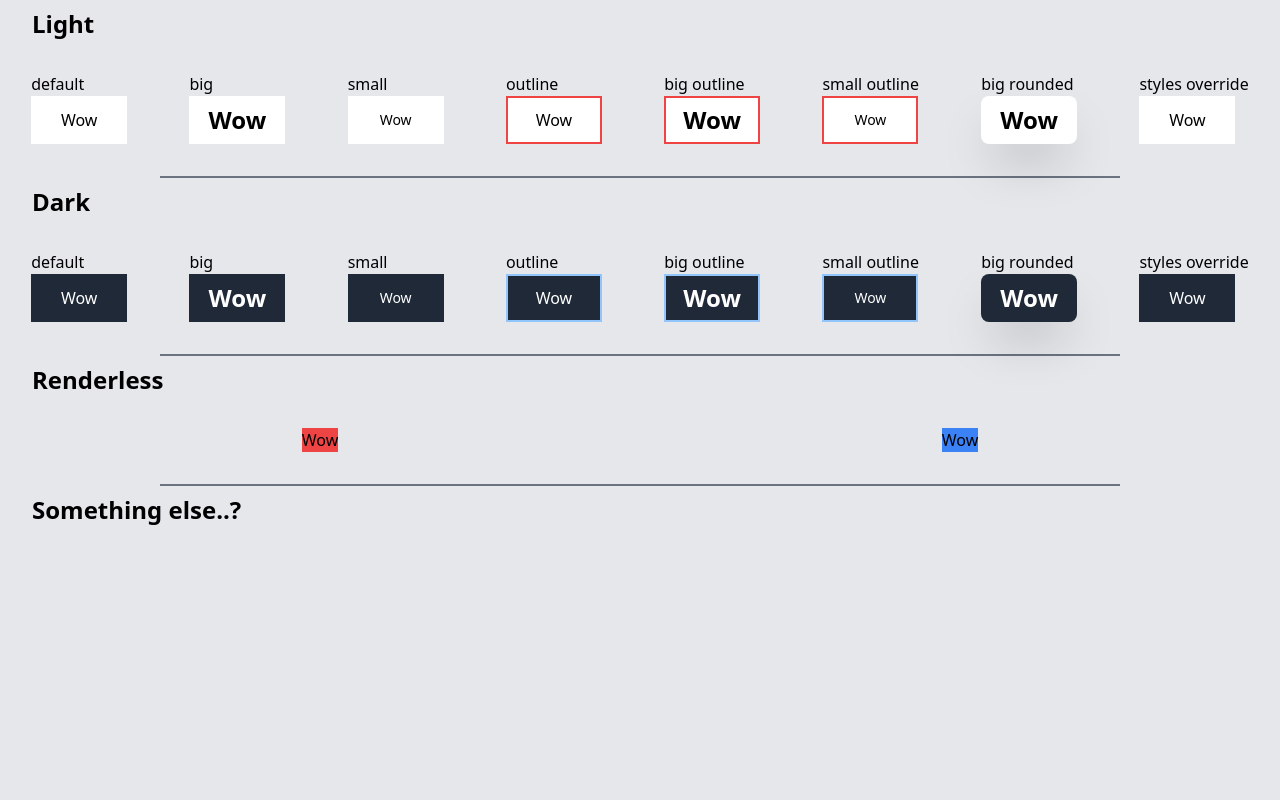
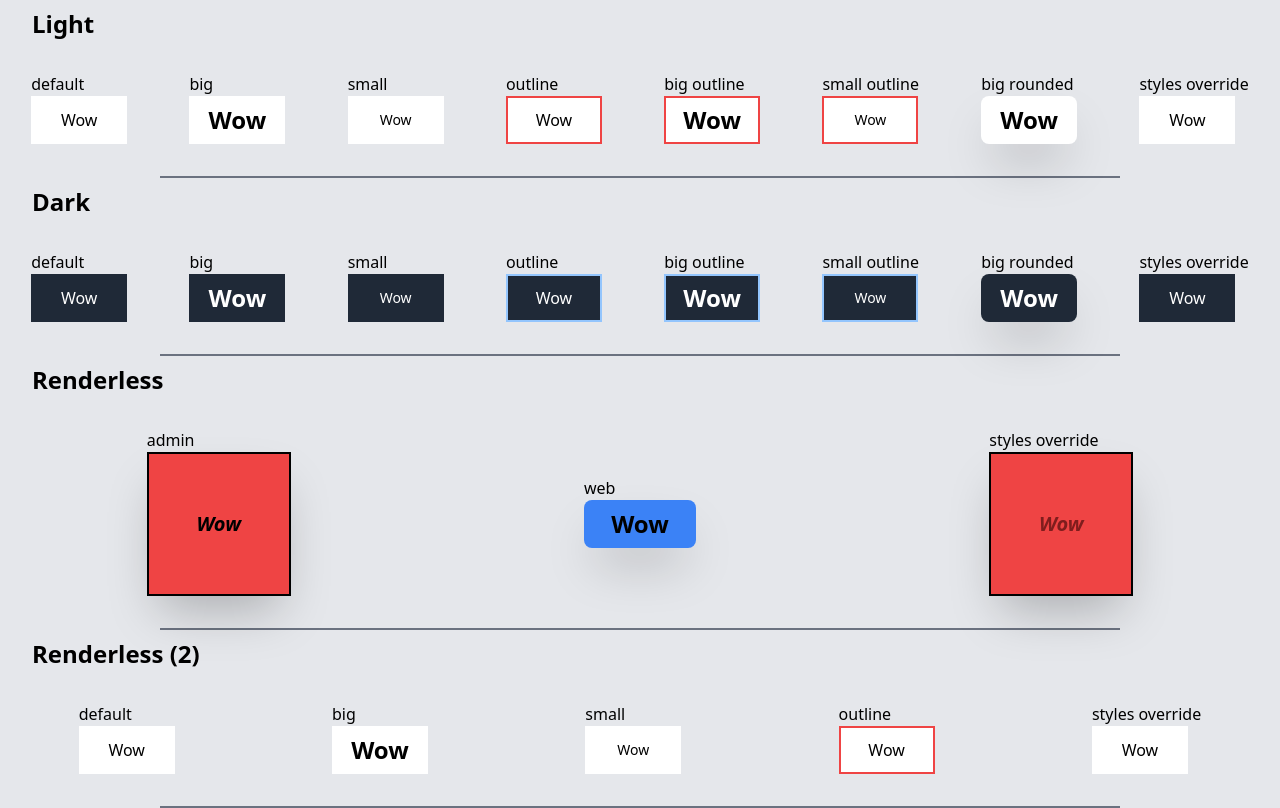
Before and after one commit to mi544/tailwind-vue-components-usage, a Vue app: page / in a window 1280 px wide. Built offline with nearby package versions, Linux system fonts and the light colour scheme.

Commit message:
adds new components, general cleanup

```diff
--- a/src/App.vue
+++ b/src/App.vue
@@ -1,11 +1,10 @@
 <script>
 import PMain from './components/PMain.vue'
 import PBlock from './components/PBlock.vue'
-import PTitle from './components/PTitle.vue'
 import SimpleButton from './components/SimpleButton.vue'
 import PWrapper from './components/PWrapper.vue'
-import DifferentButton from './components/DifferentButton'
-import PLineBreak from './components/PLineBreak.vue'
+import DifferentButton from './components/DifferentButton/index.js'
+import RenderlessButton from './components/RenderlessButton.js'
 
 export default {
   name: 'App',
@@ -14,17 +13,17 @@ export default {
     SimpleButton,
     PWrapper,
     DifferentButton,
-    PLineBreak,
     PBlock,
-    PTitle,
+    RenderlessButton,
   },
 }
 </script>
 
 <template>
   <PMain>
-    <PTitle>Light</PTitle>
-    <PBlock>
+    <!-- option 1 -->
+    <!-- light theme -->
+    <PBlock title="Light">
       <PWrapper class="mt-0 pt-8">
         <p>default</p>
         <SimpleButton>Wow</SimpleButton>
@@ -62,9 +61,8 @@ export default {
         </SimpleButton>
       </PWrapper>
     </PBlock>
-    <PLineBreak />
-    <PTitle>Dark</PTitle>
-    <PBlock>
+    <!-- dark theme -->
+    <PBlock title="Dark">
       <PWrapper class="mt-0 pt-8">
         <p>default</p>
         <SimpleButton dark>Wow</SimpleButton>
@@ -103,19 +101,51 @@ export default {
         </SimpleButton>
       </PWrapper>
     </PBlock>
-    <PLineBreak />
-    <PTitle>Renderless</PTitle>
-    <PBlock>
+    <!-- option 2 -->
+    <PBlock title="Renderless">
       <PWrapper>
+        <p>admin</p>
         <DifferentButton app="admin">Wow</DifferentButton>
       </PWrapper>
       <PWrapper>
+        <p>web</p>
         <DifferentButton app="web">Wow</DifferentButton>
       </PWrapper>
+      <PWrapper>
+        <p>styles override</p>
+        <DifferentButton
+          class="bg-blue-200 font-thin border-green-200 text-red-900"
+        >
+          Wow
+        </DifferentButton>
+      </PWrapper>
     </PBlock>
-    <PLineBreak />
-    <PBlock>
-      <PTitle>Something else..?</PTitle>
+    <!-- option 3 -->
+    <PBlock title="Renderless (2)">
+      <PWrapper>
+        <p>default</p>
+        <RenderlessButton>Wow</RenderlessButton>
+      </PWrapper>
+      <PWrapper>
+        <p>big</p>
+        <RenderlessButton tag="big">Wow</RenderlessButton>
+      </PWrapper>
+      <PWrapper>
+        <p>small</p>
+        <RenderlessButton tag="small">Wow</RenderlessButton>
+      </PWrapper>
+      <PWrapper>
+        <p>outline</p>
+        <RenderlessButton tag="outline">Wow</RenderlessButton>
+      </PWrapper>
+      <PWrapper>
+        <p>styles override</p>
+        <RenderlessButton
+          class="bg-blue-200 font-thin border-green-200 text-red-900"
+        >
+          Wow
+        </RenderlessButton>
+      </PWrapper>
     </PBlock>
   </PMain>
 </template>
--- a/src/components/DifferentButton/DifferentButtonAdmin.vue
+++ b/src/components/DifferentButton/DifferentButtonAdmin.vue
@@ -1,5 +1,11 @@
 <template>
-  <button class="block bg-red-500">
+  <button
+    :class="[
+      'transition-colors h-36 w-36',
+      'bg-red-500 text-xl font-bold italic shadow-2xl',
+      'border-2 border-black',
+    ]"
+  >
     <slot />
   </button>
 </template>
--- a/src/components/DifferentButton/DifferentButtonWeb.vue
+++ b/src/components/DifferentButton/DifferentButtonWeb.vue
@@ -1,5 +1,11 @@
 <template>
-  <button class="block bg-blue-500">
+  <button
+    :class="[
+      'transition-colors h-12 w-28',
+      'bg-blue-500 text-2xl font-bold shadow-2xl',
+      'rounded-lg',
+    ]"
+  >
     <slot />
   </button>
 </template>
--- a/src/components/PBlock.vue
+++ b/src/components/PBlock.vue
@@ -1,11 +1,30 @@
 <script>
+import PLineBreak from './PLineBreak.vue'
+import PTitle from './PTitle.vue'
+
 export default {
   name: 'PBlock',
+  props: {
+    title: {
+      type: String,
+      required: false,
+    },
+  },
+  components: {
+    PLineBreak,
+    PTitle,
+  },
 }
 </script>
 
 <template>
-  <div class="flex flex-wrap">
-    <slot />
+  <div>
+    <PTitle>
+      {{ title }}
+    </PTitle>
+    <div class="flex flex-wrap items-center">
+      <slot />
+    </div>
+    <PLineBreak />
   </div>
 </template>
--- /dev/null
+++ b/src/components/RenderlessButton.js
@@ -0,0 +1,28 @@
+export default {
+  name: 'RenderlessButton',
+  props: {
+    tag: {
+      type: String,
+      default: () => '',
+      validator: function (value) {
+        return ['', 'big', 'small', 'outline', 'rounded'].indexOf(value) !== -1
+      },
+    },
+  },
+  computed: {
+    componentClasses() {
+      const initialClasses =
+        'transition-colors h-12 w-24 bg-white hover:bg-gray-800 text-black hover:text-white border-red-500 hover:border-blue-300'
+      const classList = {
+        big: 'text-2xl font-bold',
+        small: 'text-sm font-normal',
+        outline: 'border-2',
+        rounded: 'rounded-lg shadow-2xl',
+      }
+      return initialClasses + ' ' + (classList[this.tag] ?? '')
+    },
+  },
+  render(h) {
+    return h('button', { class: this.componentClasses }, this.$slots.default)
+  },
+}
--- /dev/null
+++ b/src/components/RenderlessButton_notincluded.js
@@ -0,0 +1,38 @@
+export default {
+  name: 'RenderlessButton',
+  props: {
+    tag: {
+      type: String,
+      default: () => '',
+      validator: function (value) {
+        const passedClassesArr = value.split(' ')
+        const validClasses = ['', 'big', 'small', 'outline', 'rounded']
+        return passedClassesArr.every((x) => validClasses.includes(x))
+      },
+    },
+  },
+  data: function () {
+    return {
+      initialClasses: 'transition-colors h-12 w-24',
+      classesArr: [
+        ['big', 'text-2xl font-bold'],
+        ['small', 'text-sm font-normal'],
+        ['outline', 'border-2'],
+        ['rounded', 'rounded-lg shadow-2xl'],
+      ],
+    }
+  },
+  computed: {
+    componentClasses() {
+      const a = this.classesArr.reduce(
+        (acc, x) => (this.tag.includes(x[0]) ? acc + x[1] : ''),
+        initialClasses,
+      )
+      console.log(a)
+      return a
+    },
+  },
+  render(h) {
+    return h('button', { class: this.componentClasses }, this.$slots.default)
+  },
+}
```
